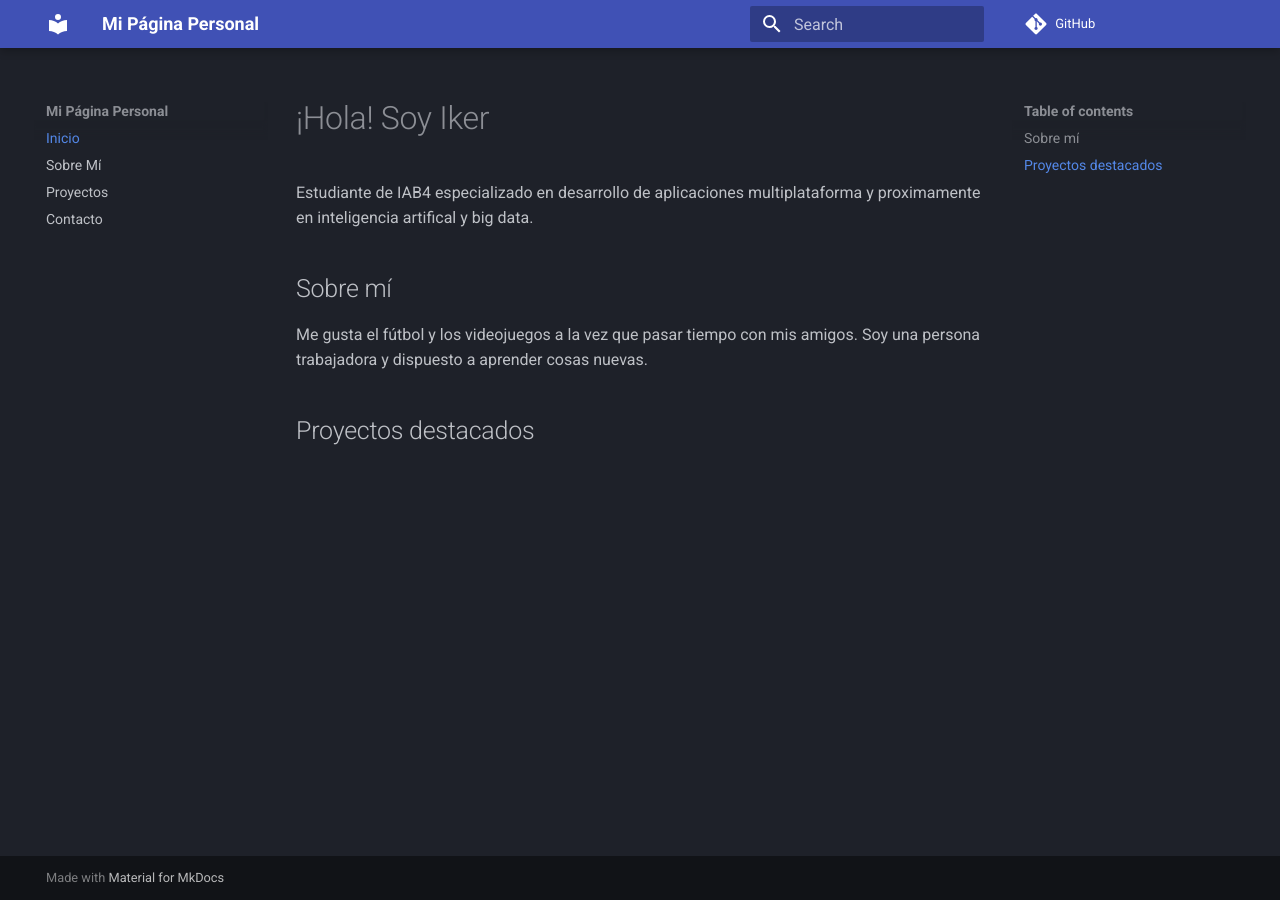
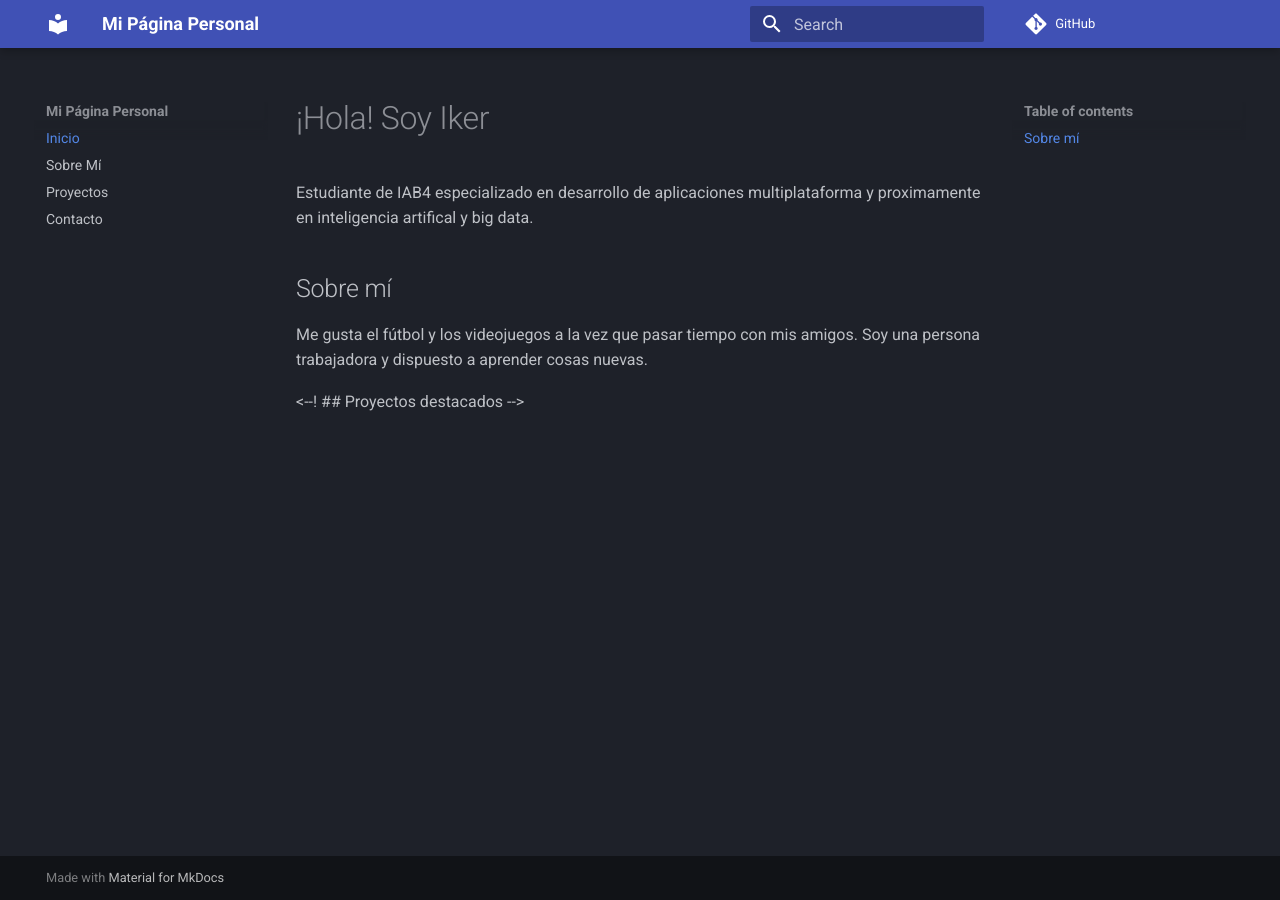
Before and after one commit to iker-iglesias/iker-iglesias.github.io, an MkDocs documentation site: the page built from docs/index.md, in a window 1280 px wide. Built offline with MkDocs 1.6.1 and Material for MkDocs 9.7.7, drawn with Linux system fonts in a browser that asks for light colours; comment, search, counter and statistics services are not loaded.

Commit message:
cambio en el index

```diff
--- a/docs/index.md
+++ b/docs/index.md
@@ -6,4 +6,4 @@ Estudiante de IAB4 especializado en desarrollo de aplicaciones multiplataforma y
 Me gusta el fútbol y los videojuegos a la vez que pasar tiempo con mis amigos.
 Soy una persona trabajadora y dispuesto a aprender cosas nuevas.
 
-## Proyectos destacados
+<--! ## Proyectos destacados -->
```
